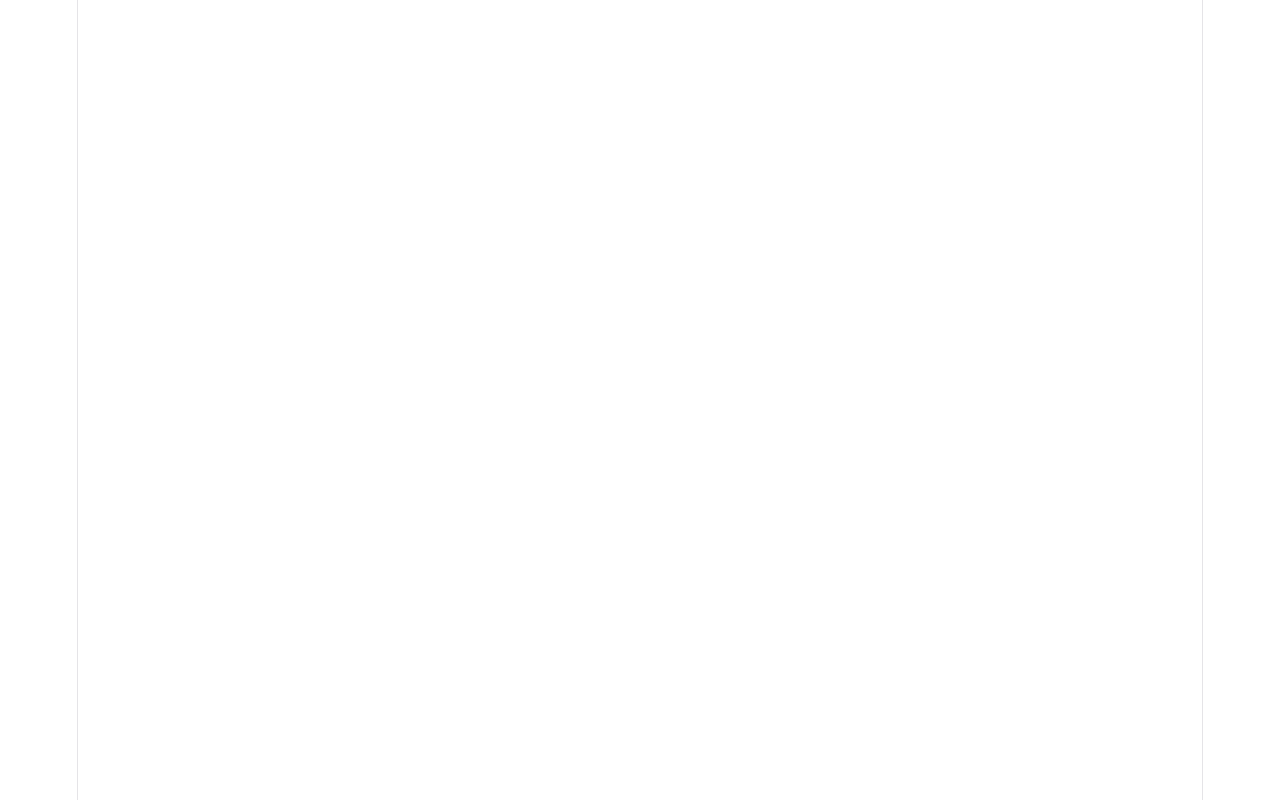
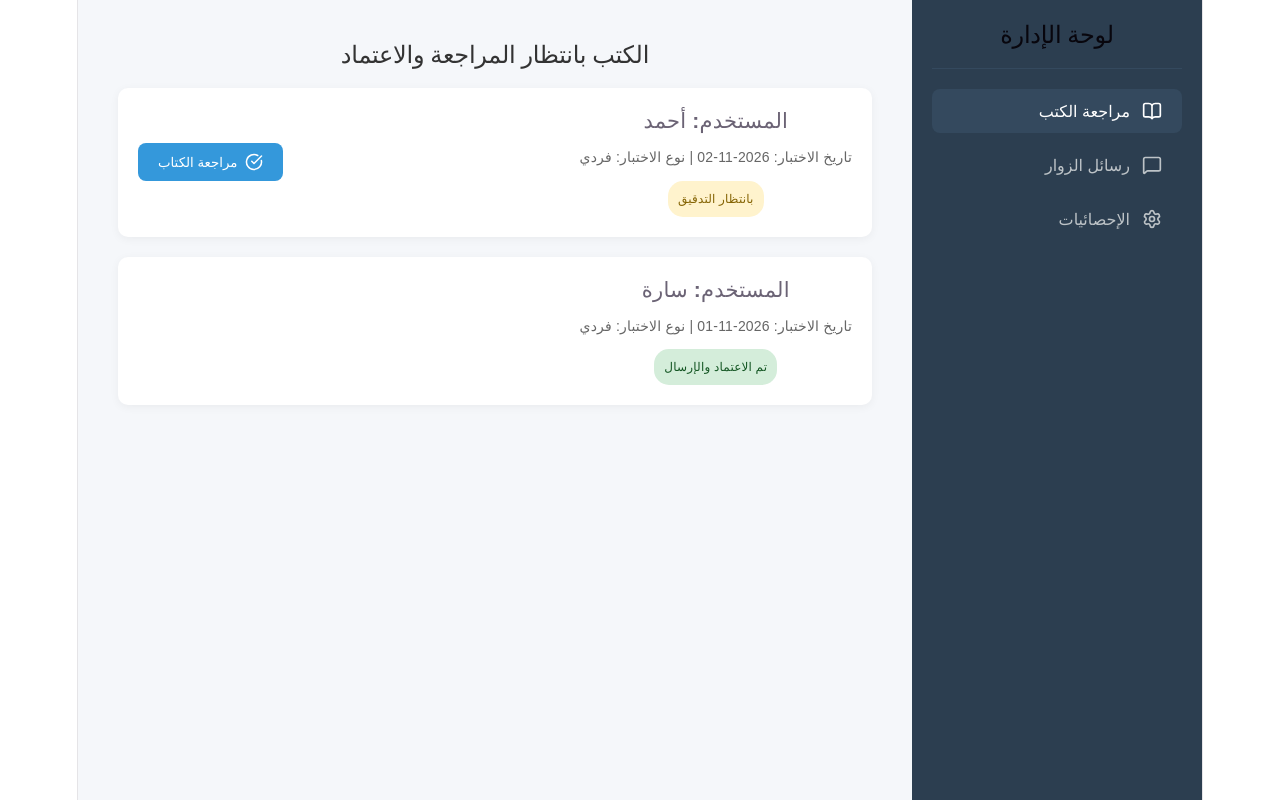
Before and after one commit to noone-123-afk/psycho-platform, a React (Vite) app in the folder client/: page /admin-dashboard in a window 1280 px wide. Before the commit this address had no page. Built offline with nearby package versions, Linux system fonts and the light colour scheme.

Commit message:
Add Admin Dashboard UI

```diff
--- a/client/src/App.jsx
+++ b/client/src/App.jsx
@@ -2,6 +2,7 @@ import React from 'react'
 import { BrowserRouter as Router, Routes, Route } from 'react-router-dom'
 import Home from './pages/Home'
 import Assessment from './pages/Assessment'
+import AdminDashboard from './pages/AdminDashboard'
 
 function App() {
   return (
@@ -10,6 +11,7 @@ function App() {
         <Routes>
           <Route path="/" element={<Home />} />
           <Route path="/assessment" element={<Assessment />} />
+          <Route path="/admin-dashboard" element={<AdminDashboard />} />
         </Routes>
       </div>
     </Router>
--- /dev/null
+++ b/client/src/pages/AdminDashboard.jsx
@@ -0,0 +1,133 @@
+import React, { useState, useEffect } from 'react';
+import { motion } from 'framer-motion';
+import { useTranslation } from 'react-i18next';
+import { Settings, Users, BookOpen, MessageSquare, CheckCircle } from 'lucide-react';
+
+// محاكاة لبيانات قادمة من الخادم (Backend)
+const mockAssessments = [
+  { id: '1', userName: 'أحمد', status: 'pending_review', type: 'individual', date: '2026-11-02' },
+  { id: '2', userName: 'سارة', status: 'approved', type: 'individual', date: '2026-11-01' },
+];
+
+const mockMessages = [
+  { id: '1', from: 'khaled@example.com', subject: 'استفسار عن الدفع', text: 'هل يمكنني الدفع عبر مدى؟' },
+];
+
+const AdminDashboard = () => {
+  const { t } = useTranslation();
+  const [activeTab, setActiveTab] = useState('books'); // books, messages, stats
+
+  return (
+    <div style={{ display: 'flex', minHeight: '100vh', backgroundColor: '#f5f7fa', direction: 'rtl', fontFamily: '"Tajawal", sans-serif' }}>
+
+      {/* القائمة الجانبية (Sidebar) */}
+      <div style={{ width: '250px', backgroundColor: '#2c3e50', color: 'white', padding: '20px' }}>
+        <h2 style={{ borderBottom: '1px solid #34495e', paddingBottom: '20px', marginBottom: '20px', textAlign: 'center' }}>لوحة الإدارة</h2>
+
+        <div style={{ display: 'flex', flexDirection: 'column', gap: '10px' }}>
+          <button onClick={() => setActiveTab('books')} style={sidebarBtnStyle(activeTab === 'books')}>
+            <BookOpen size={20} /> مراجعة الكتب
+          </button>
+          <button onClick={() => setActiveTab('messages')} style={sidebarBtnStyle(activeTab === 'messages')}>
+            <MessageSquare size={20} /> رسائل الزوار
+          </button>
+          <button onClick={() => setActiveTab('stats')} style={sidebarBtnStyle(activeTab === 'stats')}>
+            <Settings size={20} /> الإحصائيات
+          </button>
+        </div>
+      </div>
+
+      {/* المحتوى الرئيسي */}
+      <div style={{ flex: 1, padding: '40px', overflowY: 'auto' }}>
+
+        {/* تبويب مراجعة الكتب */}
+        {activeTab === 'books' && (
+          <motion.div initial={{ opacity: 0 }} animate={{ opacity: 1 }}>
+            <h2 style={{ color: '#333', marginBottom: '20px' }}>الكتب بانتظار المراجعة والاعتماد</h2>
+
+            <div style={{ display: 'grid', gap: '20px' }}>
+              {mockAssessments.map(item => (
+                <div key={item.id} style={{ backgroundColor: 'white', padding: '20px', borderRadius: '10px', boxShadow: '0 2px 10px rgba(0,0,0,0.05)', display: 'flex', justifyContent: 'space-between', alignItems: 'center' }}>
+                  <div>
+                    <h3 style={{ margin: '0 0 10px' }}>المستخدم: {item.userName}</h3>
+                    <p style={{ margin: 0, color: '#666', fontSize: '14px' }}>تاريخ الاختبار: {item.date} | نوع الاختبار: {item.type === 'individual' ? 'فردي' : 'علاقة'}</p>
+                    <span style={{ display: 'inline-block', marginTop: '10px', padding: '5px 10px', backgroundColor: item.status === 'pending_review' ? '#fff3cd' : '#d4edda', color: item.status === 'pending_review' ? '#856404' : '#155724', borderRadius: '15px', fontSize: '12px', fontWeight: 'bold' }}>
+                      {item.status === 'pending_review' ? 'بانتظار التدقيق' : 'تم الاعتماد والإرسال'}
+                    </span>
+                  </div>
+
+                  {item.status === 'pending_review' && (
+                    <button style={{ padding: '10px 20px', backgroundColor: '#3498db', color: 'white', border: 'none', borderRadius: '8px', cursor: 'pointer', display: 'flex', alignItems: 'center', gap: '8px' }}>
+                      <CheckCircle size={18} /> مراجعة الكتاب
+                    </button>
+                  )}
+                </div>
+              ))}
+            </div>
+          </motion.div>
+        )}
+
+        {/* تبويب رسائل الزوار */}
+        {activeTab === 'messages' && (
+          <motion.div initial={{ opacity: 0 }} animate={{ opacity: 1 }}>
+            <h2 style={{ color: '#333', marginBottom: '20px' }}>الرسائل الواردة</h2>
+            <div style={{ display: 'grid', gap: '15px' }}>
+              {mockMessages.map(msg => (
+                <div key={msg.id} style={{ backgroundColor: 'white', padding: '20px', borderRadius: '10px', boxShadow: '0 2px 5px rgba(0,0,0,0.05)' }}>
+                  <h4 style={{ margin: '0 0 10px', color: '#2c3e50' }}>الموضوع: {msg.subject}</h4>
+                  <p style={{ margin: '0 0 10px', fontSize: '14px', color: '#888' }}>من: {msg.from}</p>
+                  <p style={{ margin: 0, color: '#444', lineHeight: '1.6' }}>{msg.text}</p>
+                </div>
+              ))}
+            </div>
+          </motion.div>
+        )}
+
+        {/* تبويب الإحصائيات (نموذج مبسط) */}
+        {activeTab === 'stats' && (
+          <motion.div initial={{ opacity: 0 }} animate={{ opacity: 1 }}>
+            <h2 style={{ color: '#333', marginBottom: '20px' }}>إحصائيات الموقع</h2>
+            <div style={{ display: 'flex', gap: '20px' }}>
+              <div style={statBoxStyle}>
+                <h3>الزوار اليوم</h3>
+                <p style={{ fontSize: '32px', color: '#3498db', fontWeight: 'bold', margin: '10px 0' }}>120</p>
+              </div>
+              <div style={statBoxStyle}>
+                <h3>الكتب المولدة</h3>
+                <p style={{ fontSize: '32px', color: '#2ecc71', fontWeight: 'bold', margin: '10px 0' }}>15</p>
+              </div>
+            </div>
+          </motion.div>
+        )}
+
+      </div>
+    </div>
+  );
+};
+
+const sidebarBtnStyle = (isActive) => ({
+  display: 'flex',
+  alignItems: 'center',
+  gap: '12px',
+  padding: '12px 20px',
+  width: '100%',
+  backgroundColor: isActive ? '#34495e' : 'transparent',
+  color: isActive ? '#fff' : '#bdc3c7',
+  border: 'none',
+  borderRadius: '8px',
+  cursor: 'pointer',
+  textAlign: 'right',
+  fontSize: '16px',
+  transition: 'all 0.2s'
+});
+
+const statBoxStyle = {
+  flex: 1,
+  backgroundColor: 'white',
+  padding: '30px',
+  borderRadius: '10px',
+  boxShadow: '0 2px 10px rgba(0,0,0,0.05)',
+  textAlign: 'center'
+};
+
+export default AdminDashboard;
```
